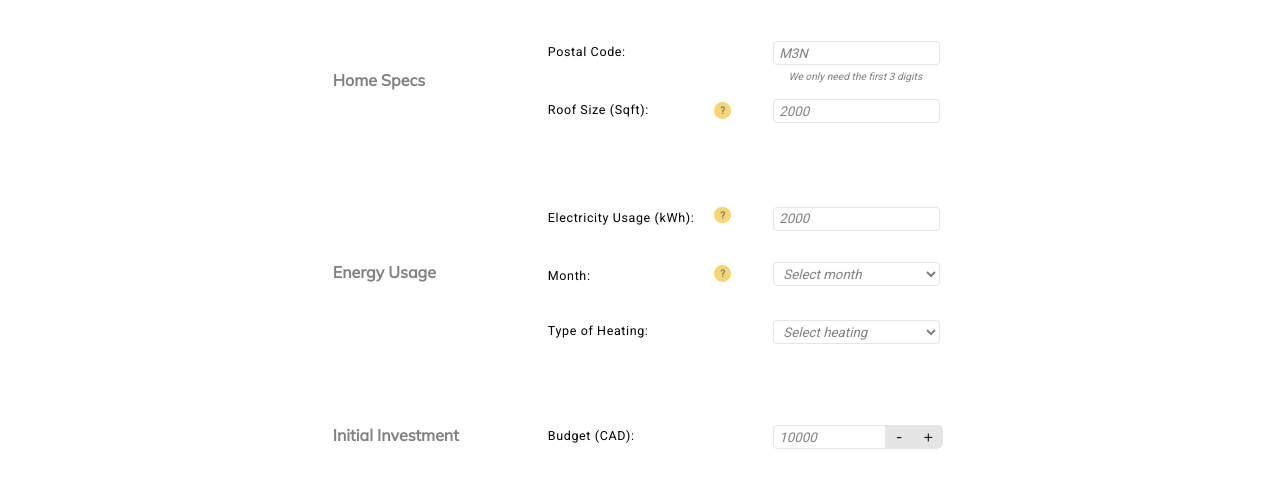
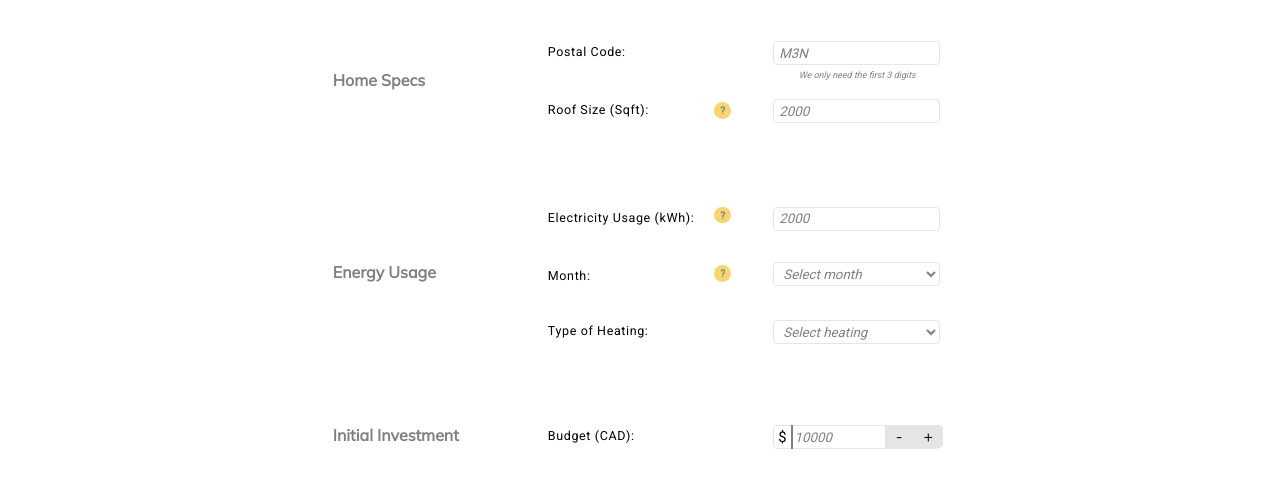
Before and after one commit to tanushree-sharma/fydp-app, a React (Create React App) app: page /start-saving in a window 1280 px wide. Shown: the part 394-893 px from the top of the page. Built offline with nearby package versions, Linux system fonts and the light colour scheme.

Commit message:
Minor updates to forms pages

```diff
--- a/src/App.css
+++ b/src/App.css
@@ -14,24 +14,24 @@
   overflow-x: hidden;
 }
 
-.sticky{
+.sticky {
   height: 50px;
   line-height: 80px;
   position: -webkit-sticky;
   position: fixed;
   top: 0px;
-  z-index: 9998!important;
+  z-index: 9998 !important;
 }
 
-.navs{
+.navs {
   position: absolute;
   background-color: white;
   font-size: 1.3vw;
-  font-family: 'Roboto';
+  font-family: "Roboto";
   top: 3%;
 }
 
-#logo{
+#logo {
   position: absolute;
   margin-top: 1.5%;
   margin-left: 5.5%;
@@ -39,14 +39,14 @@
 }
 
 ul.nav-right {
-    width:100vw;
-    list-style:none;
-    text-align:right;
+  width: 100vw;
+  list-style: none;
+  text-align: right;
   font-family: "Mulish";
   font-weight: 300;
   margin-right: 4%;
   float: right;
-    overflow-x:hidden;
+  overflow-x: hidden;
 }
 
 .nav-right li {
@@ -64,18 +64,18 @@ ul.nav-right {
 }
 
 .nav-right a:hover {
-  color: #80807F;
+  color: #80807f;
 }
 
 .nav-right a.selected {
   font-weight: 600;
   text-decoration: none;
   line-height: 2.5em;
-  border-bottom: 6px solid #ABB8D4;
-  color:#80807F;
+  border-bottom: 6px solid #abb8d4;
+  color: #80807f;
 }
 
-.scrolled{
+.scrolled {
   position: fixed;
   top: 0;
   left: 0;
@@ -583,6 +583,20 @@ ul.nav-right {
   color: #80807f;
 }
 
+.field-input-dod::placeholder {
+  font-family: Roboto;
+  font-style: italic;
+  font-weight: 400;
+  color: #80807f;
+}
+
+.field-inputs-budget::placeholder {
+  font-family: Roboto;
+  font-style: italic;
+  font-weight: 400;
+  color: #80807f;
+}
+
 .dropdownFormat {
   font-family: Roboto;
   font-style: italic;
@@ -594,8 +608,8 @@ ul.nav-right {
   position: absolute;
   width: 11vw;
   height: 2.7vh;
-  left: 64.5%;
-  font-size: 0.8vw;
+  left: 65.5%;
+  font-size: 0.7vw;
   font-family: Roboto;
   font-style: italic;
   font-weight: 200;
@@ -736,7 +750,7 @@ ul.nav-right {
 #battery-specs {
   top: 121%;
 }
-.help-tip{
+.help-tip {
   position: absolute;
   text-align: center;
   background-color: #f6d673;
@@ -749,23 +763,24 @@ ul.nav-right {
   cursor: default;
   left: 57.25%;
 }
-.help-tip:before{
-  content:'?';
+.help-tip:before {
+  content: "?";
   font-weight: bold;
-  color:#80807f;
+  color: #80807f;
 }
-.help-tip:hover p{
-  display:block;
+.help-tip:hover p {
+  display: block;
   transform-origin: 100% 0%;
 
   -webkit-animation: fadeIn 0.3s ease-in-out;
   animation: fadeIn 0.3s ease-in-out;
 }
 
-.help-tip p{    /* The tooltip    */
+.help-tip p {
+  /* The tooltip    */
   display: none;
   text-align: center;
-  background-color: #E5E5E5;
+  background-color: #e5e5e5;
   border-radius: 10px;
   padding: 50%;
   width: 18vw;
@@ -780,24 +795,26 @@ ul.nav-right {
   z-index: 9998 !important;
 }
 
-.help-tip p:before{ /* The pointer of the tooltip */
+.help-tip p:before {
+  /* The pointer of the tooltip */
   position: absolute;
-  content: '';
-  width:0;
+  content: "";
+  width: 0;
   height: 0;
-  border:6px solid transparent;
-  border-bottom-color:#E5E5E5;
-  right:10px;
-  top:-10px;
+  border: 6px solid transparent;
+  border-bottom-color: #e5e5e5;
+  right: 10px;
+  top: -10px;
 }
 
-.help-tip p:after{ /* Prevents the tooltip from being hidden */
-  width:100%;
-  height:40px;
-  content:'';
+.help-tip p:after {
+  /* Prevents the tooltip from being hidden */
+  width: 100%;
+  height: 40px;
+  content: "";
   position: absolute;
-  top:-40px;
-  left:0;
+  top: -40px;
+  left: 0;
 }
 
 #q1 {
@@ -901,6 +918,51 @@ form #decrease {
   font-family: "Mulish";
   font-style: normal;
   font-weight: 100;
+}
+
+form #percentage {
+  position: absolute;
+  top: 126.5%;
+  left: 63.5%;
+  font-family: "Roboto";
+  font-weight: 100;
+  font-size: 1.15vw;
+  color: #000000;
+}
+
+form #dollar-sign1-line {
+  position: absolute;
+  top: 114.87%;
+  left: 64.5%;
+  font-family: "Mulish";
+  font-weight: 50;
+  font-size: 1.7vw;
+  color: #8a7979;
+}
+
+form #dollar-sign1 {
+  position: absolute;
+  top: 116.5%;
+  left: 63.5%;
+  font-family: "Roboto";
+  font-weight: 100;
+  font-size: 1.15vw;
+  color: #000000;
+}
+
+form #dollar-sign2 {
+  position: absolute;
+  top: 142.5%;
+  left: 63.5%;
+  font-family: "Roboto";
+  font-weight: 100;
+  font-size: 1.15vw;
+  color: #000000;
+}
+
+#dollar-sign {
+  top: 150%;
+  left: 73.9%;
 }
 
 #dollar1 {
@@ -1015,6 +1077,39 @@ input[type="number"]::-webkit-outer-spin-button {
   box-sizing: border-box;
   border-radius: 0.309vw;
   padding-left: 0.5%;
+  font-family: Roboto;
+  font-style: normal;
+  font-weight: 400;
+}
+
+.field-input-dod {
+  position: absolute;
+  width: 13vw;
+  height: 3vh;
+  left: 63%;
+  background: #ffffff;
+  border: 0.2vh solid #e5e5e5;
+  box-sizing: border-box;
+  border-radius: 0.309vw;
+  padding-left: 2%;
+  font-family: Roboto;
+  font-style: normal;
+  font-weight: 400;
+}
+
+.field-inputs-budget {
+  position: absolute;
+  width: 13vw;
+  height: 3vh;
+  left: 63%;
+  background: #ffffff;
+  border: 0.2vh solid #e5e5e5;
+  box-sizing: border-box;
+  border-radius: 0.309vw;
+  padding-left: 2%;
+  font-family: Roboto;
+  font-style: normal;
+  font-weight: 400;
 }
 
 .budegt-container1 {
@@ -1045,21 +1140,47 @@ input[type="number"]::-webkit-outer-spin-button {
   display: none;
 }
 
+.vertical {
+  position: absolute;
+  border: 0.02vw solid #80807f;
+  border-left-width: 0.02vw;
+  height: 2.7vh;
+  position: absolute;
+}
+
+#v1 {
+  left: 64.75%;
+  top: 116%;
+}
+
+#v2 {
+  left: 64.75%;
+  top: 126%;
+}
+#v3 {
+  left: 64.75%;
+  top: 142%;
+}
+
 /* CSS animation for inline help tips*/
 
 @-webkit-keyframes fadeIn {
   0% {
-      opacity:0;
+    opacity: 0;
     transform: scale(0.6);
   }
 
   100% {
-      opacity:100%;
+    opacity: 100%;
     transform: scale(1);
   }
 }
 
 @keyframes fadeIn {
-  0% { opacity:0; }
-  100% { opacity:100%; }
+  0% {
+    opacity: 0;
   }
+  100% {
+    opacity: 100%;
+  }
+}
--- a/src/components/startSaving.js
+++ b/src/components/startSaving.js
@@ -119,8 +119,8 @@ class startSaving extends Component {
 
                         <label>
                             <p class="field-titles" id="month-title" > Month:</p>
-                            <select name="month" id="month-input1" class="dropdown-inputs">
-                                <option value="0">Select month</option>
+                            <select name="month" id="month-input1" class="dropdown-inputs" required>
+                                <option value= "" disabled selected hidden>Select month</option>
                                 <option value="1">01 - January</option>
                                 <option value="2">02 - February</option>
                                 <option value="3">03 - March</option>
@@ -139,8 +139,8 @@ class startSaving extends Component {
 
                         <label>
                             <p class="field-titles" id="heating-type-title" > Type of Heating:</p>
-                            <select name="heating-type" id="heating-input1" class="dropdown-inputs">
-                                <option value="0">Select heating</option>
+                            <select name="heating-type" id="heating-input1" class="dropdown-inputs" required>
+                                <option value= "" disabled selected hidden>Select heating</option>
                                 <option value="1">Electric</option>
                                 <option value="2">Natural Gas</option>
                             </select>
@@ -148,7 +148,7 @@ class startSaving extends Component {
 
                         <label>
                             <p class="field-titles" id="budget1title" > Budget (CAD):</p>
-                            <input class="field-inputs" id="budget1" type="text" name="budget" placeholder="10000" />
+                            <input class="field-inputs-budget" id="budget1" type="text" name="budget" placeholder="10000" />
                         </label>
 
 
@@ -158,9 +158,12 @@ class startSaving extends Component {
                         <form>
                             <div class="value-button" id="decrease" onClick={() => { decreaseValue(); }} value="Decrease Value">-</div>
                             <div class="value-button" id="increase" onClick={() => { increaseValue(); }} value="Increase Value">+</div>
+                            <p id="dollar-sign1">$</p>
                         </form>
 
                     </form>
+
+                    <div class="vertical" id="v1"></div>
 
                 </div>
 
@@ -210,7 +213,7 @@ class startSaving extends Component {
                         <label>
                             <p class="field-titles" id="month-title" > Month:</p>
                             <select name="month" id="month-input2" class="dropdown-inputs">
-                                <option value="0">Select month</option>
+                                <option value= "" disabled selected hidden>Select month</option>
                                 <option value="1">01 - January</option>
                                 <option value="2">02 - February</option>
                                 <option value="3">03 - March</option>
@@ -230,7 +233,7 @@ class startSaving extends Component {
                         <label>
                             <p class="field-titles" id="heating-type-title" > Type of Heating:</p>
                             <select name="heating-type" id="heating-input2" class="dropdown-inputs">
-                                <option value="0">Select heating</option>
+                            <option value= "" disabled selected hidden>Select heating</option>
                                 <option value="1">Electric</option>
                                 <option value="2">Natural Gas</option>
                             </select>
@@ -243,12 +246,12 @@ class startSaving extends Component {
 
                         <label>
                             <p class="field-titles" id="dod" > Depth of Discharge:</p>
-                            <input class="field-inputs" id="dod-input" type="text" name="dod" placeholder="95" />
+                            <input class="field-input-dod" id="dod-input" type="text" name="dod" placeholder="95" />
                         </label>
 
                         <label>
                             <p class="field-titles" id="budget2title" > Budget (CAD):</p>
-                            <input class="field-inputs" id="budget2" type="text" name="budget" placeholder="10000" />
+                            <input class="field-inputs-budget" id="budget2" type="text" name="budget" placeholder="10000" />
                         </label>
 
 
@@ -257,9 +260,15 @@ class startSaving extends Component {
                         <form>
                             <div class="value-button" id="decrease2" onClick={() => { decreaseValue2(); }} value="Decrease Value">-</div>
                             <div class="value-button" id="increase2" onClick={() => { increaseValue2(); }} value="Increase Value">+</div>
+                            <p id="percentage">%</p>
+                            <p id="dollar-sign2">$</p>
+
                         </form>
                     </form>
 
+
+                    <div class="vertical" id="v2"></div>
+                    <div class="vertical" id="v3"></div>
 
                 </div>
 
```
Also changed, not shown: 1 other file (tests, documents, lock files or other folders). Lines whose indentation alone changed are shown as unchanged.
